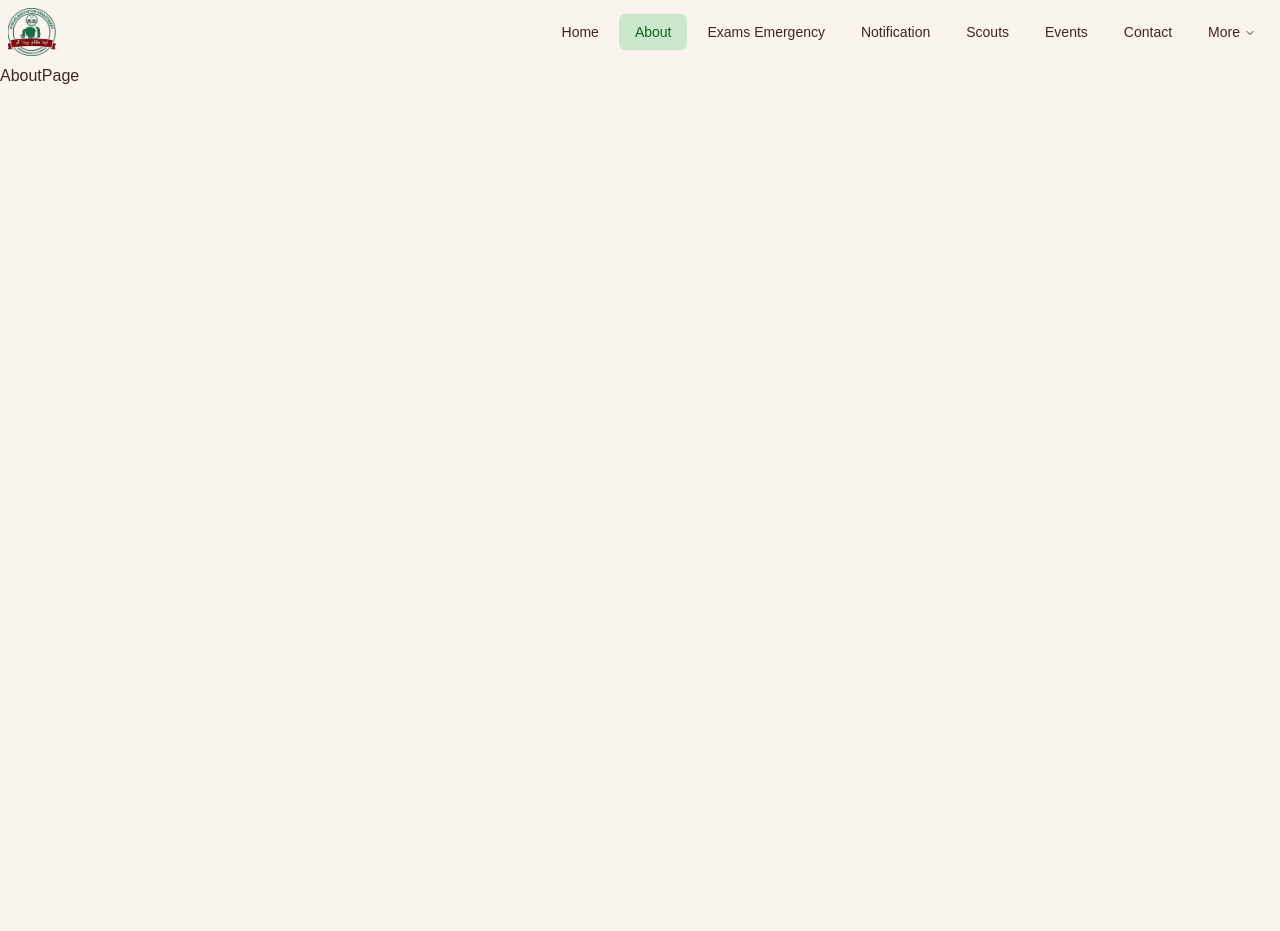
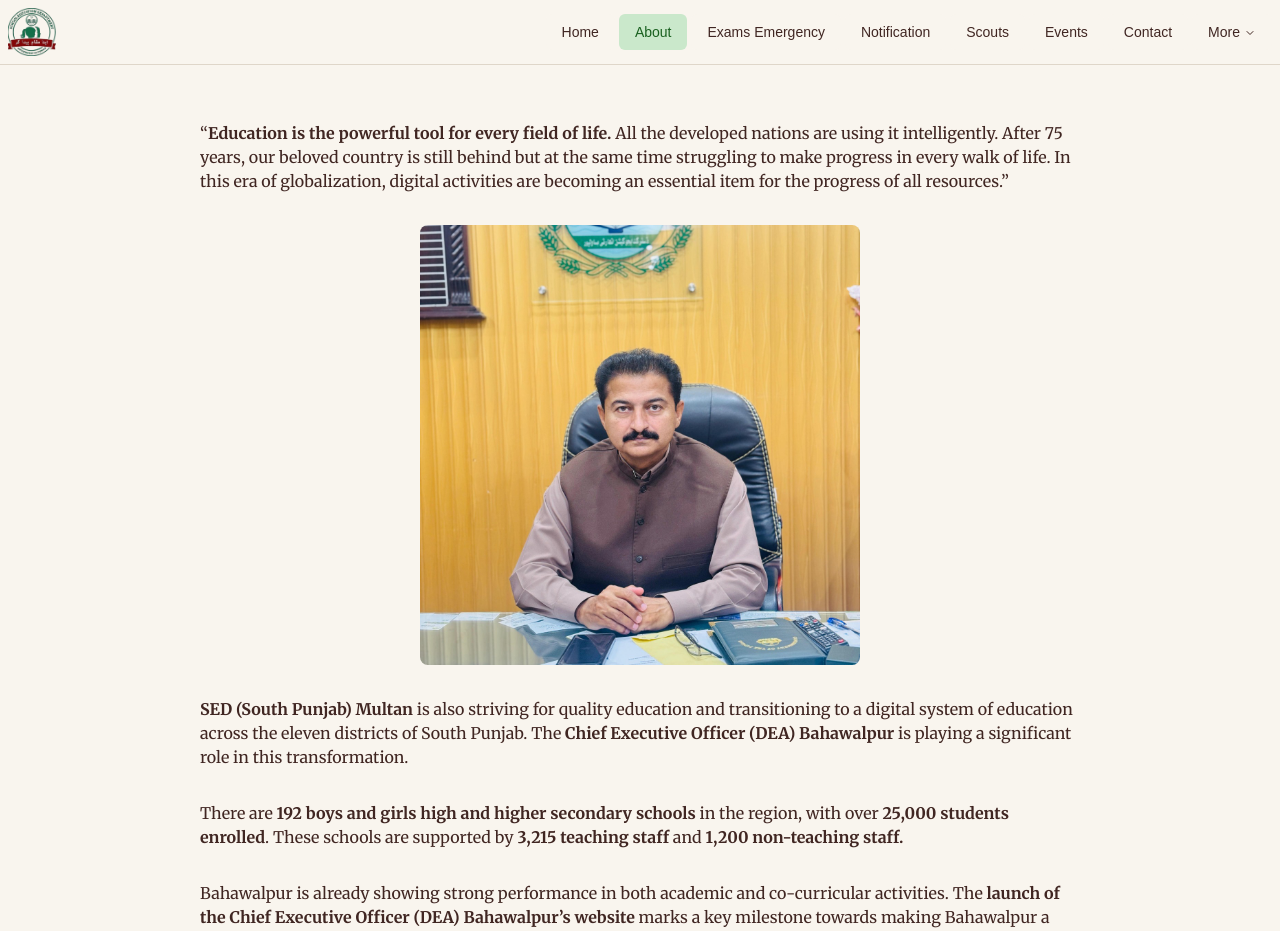
Before and after one commit to eedu7/paradox, a Next.js app: page /about in a window 1280 px wide. Shown: the top 931 px of the page. Before the commit the page ends 800 px from the top, so only its background shows below. Built offline with nearby package versions, Linux system fonts and the light colour scheme.

Commit message:
Added the Message component

```diff
--- a/src/app/(pages)/about/page.tsx
+++ b/src/app/(pages)/about/page.tsx
@@ -1,7 +1,12 @@
 import React from "react";
+import { Message } from "@/components/message";
 
 export default function AboutPage() {
     return (
-        <div>AboutPage</div>
+        <section className="px-2 py-12">
+            <div className="mx-auto max-w-4xl">
+                <Message />
+            </div>
+        </section>
     );
 }
--- a/src/app/(pages)/layout.tsx
+++ b/src/app/(pages)/layout.tsx
@@ -12,7 +12,7 @@ interface Props {
 export default function PagesLayout({ children }: Props) {
     return (
         <div className="flex min-h-screen flex-col">
-            <header>
+            <header className="border-b">
                 <div className="mx-auto flex max-w-7xl items-center justify-between p-2">
                     <Link href="/">
                         <Image
--- /dev/null
+++ b/src/components/message/index.tsx
@@ -0,0 +1,51 @@
+import React from "react";
+import Image from "next/image";
+import { Merriweather } from "next/font/google";
+import { ChiefExecutiveOfficerDEABahawalpurImage } from "@/constants/images";
+import { cn } from "@/lib/utils";
+
+const getMerriWeather = Merriweather({
+    weight: ["400", "700"],
+    subsets: ["latin"],
+    style: ["italic", "normal"],
+});
+
+export const Message = () => {
+    return (
+        <div className="space-y-8 p-2 text-sm md:text-base">
+            <blockquote className={cn("italic", getMerriWeather.className)}>
+                &ldquo;<strong>Education is the powerful tool for every field of life.</strong> All the developed
+                nations are using it intelligently. After 75 years, our beloved country is still behind but at the same
+                time struggling to make progress in every walk of life. In this era of globalization, digital activities
+                are becoming an essential item for the progress of all resources.&rdquo;
+            </blockquote>
+            <Image
+                src={ChiefExecutiveOfficerDEABahawalpurImage}
+                alt="Chief Executive Officer - District Education Authority - Bahawalpur"
+                title="CEO - DEA Bahawalpur"
+                className="mx-auto aspect-auto h-auto rounded-lg md:max-w-6/12"
+                priority
+            />
+            <p className={getMerriWeather.className}>
+                <strong>SED (South Punjab) Multan</strong> is also striving for quality education and transitioning to a
+                digital system of education across the eleven districts of South Punjab. The
+                <strong> Chief Executive Officer (DEA) Bahawalpur </strong>
+                is playing a significant role in this transformation.
+            </p>
+            <p className={getMerriWeather.className}>
+                There are <strong>192 boys and girls high and higher secondary schools</strong> in the region, with over{" "}
+                <strong>25,000 students enrolled</strong>. These schools are supported by{" "}
+                <strong>3,215 teaching staff</strong> and <strong>1,200 non-teaching staff.</strong>
+            </p>
+            <p className={getMerriWeather.className}>
+                Bahawalpur is already showing strong performance in both academic and co-curricular activities. The{" "}
+                <strong>launch of the Chief Executive Officer (DEA) Bahawalpur&rsquo;s website</strong> marks a key
+                milestone towards making Bahawalpur a leader in South Punjab’s education sector.
+            </p>
+            <p className={cn("rounded-md border-l-4 px-4 py-3 italic shadow-sm", getMerriWeather.className)}>
+                I would like to appreciate the <strong>Digital Team of Secondary Wing Bahawalpur</strong> and extend my
+                prayers for their continued success in maintaining this momentum.
+            </p>
+        </div>
+    );
+};
--- /dev/null
+++ b/src/constants/images.ts
@@ -0,0 +1,3 @@
+import ChiefExecutiveOfficerDEABahawalpurImage from "../../public/assets/images/chief-executive-officer-dea-bahawalpur.jpg";
+
+export { ChiefExecutiveOfficerDEABahawalpurImage };
```
Also changed, not shown: public/assets/images/chief-executive-officer-dea-bahawalpur.jpg (added).
